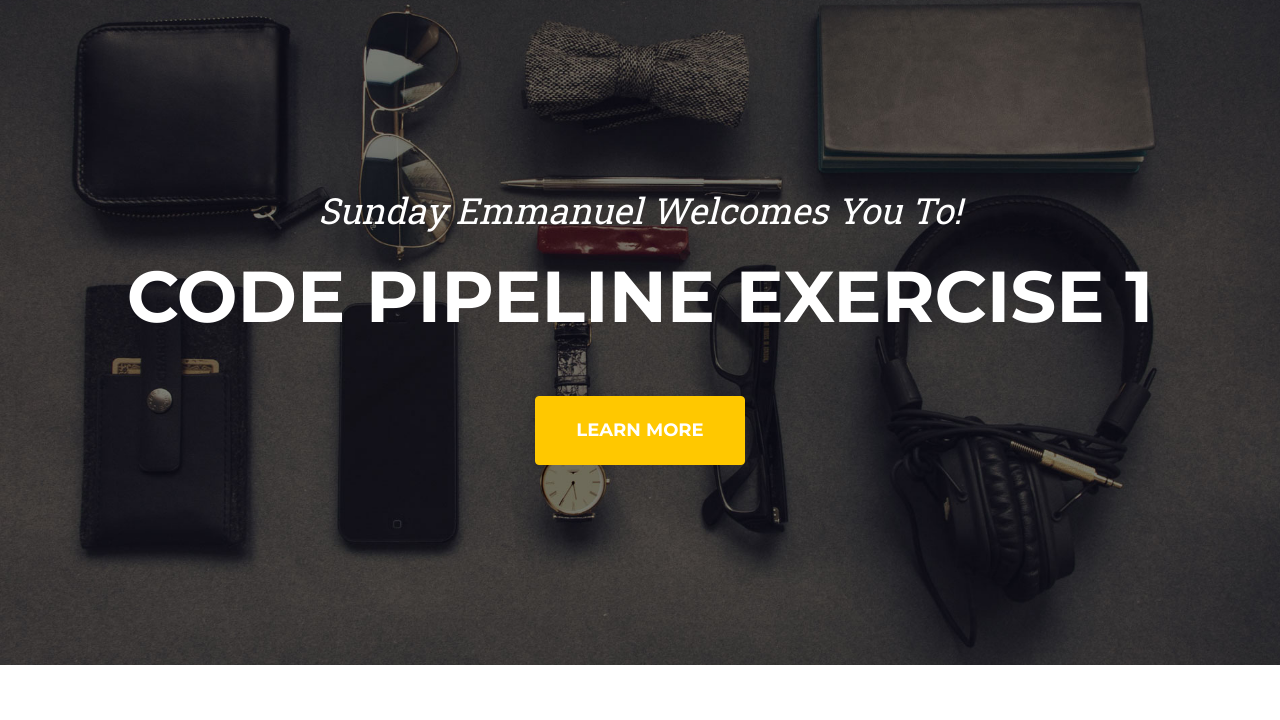
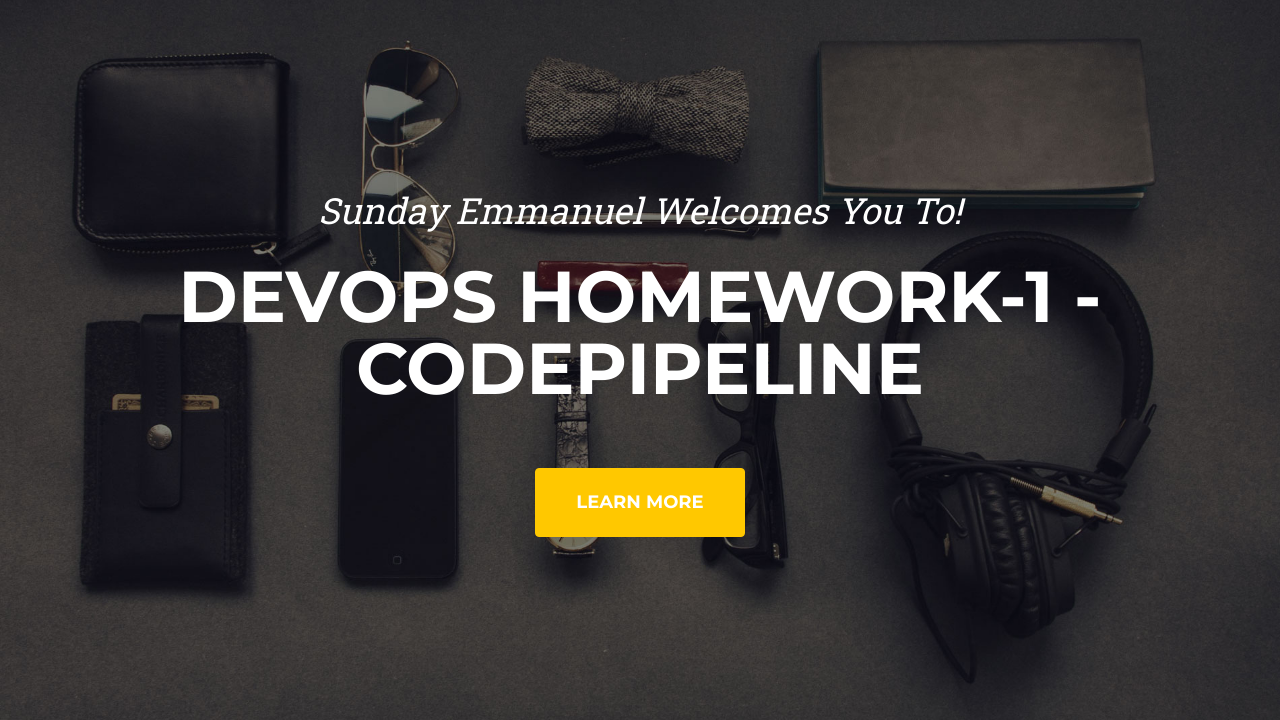
Before and after one commit to EmmanuelSunday/Two-Stage-CICD-Project, a plain HTML site: page index.html in a window 1280 px wide. Shown: the part 80-800 px from the top of the page. Drawn offline with nearby package versions, Linux system fonts and the light colour scheme.

Commit message:
New version update to index file

```diff
--- a/index.html
+++ b/index.html
@@ -43,7 +43,7 @@
     <header class="masthead">
         <div class="container">
             <div class="masthead-subheading">Sunday Emmanuel Welcomes You To!</div>
-            <div class="masthead-heading text-uppercase">Code Pipeline Exercise 1</div>
+            <div class="masthead-heading text-uppercase">DevOps HomeWork-1 - CodePipeline</div>
             <a class="btn btn-primary btn-xl text-uppercase" href="#services">Learn More</a>
         </div>
     </header>
```
